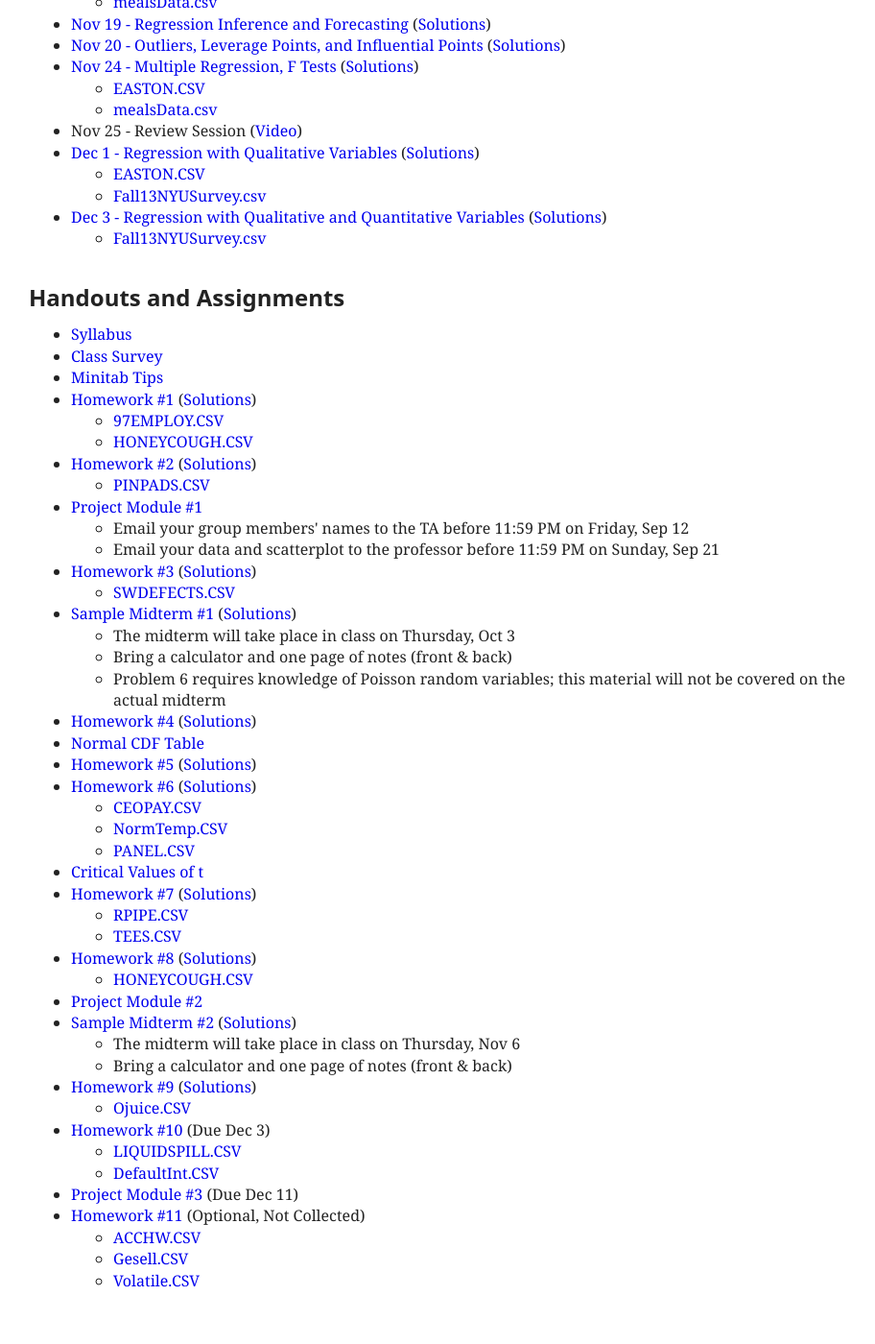
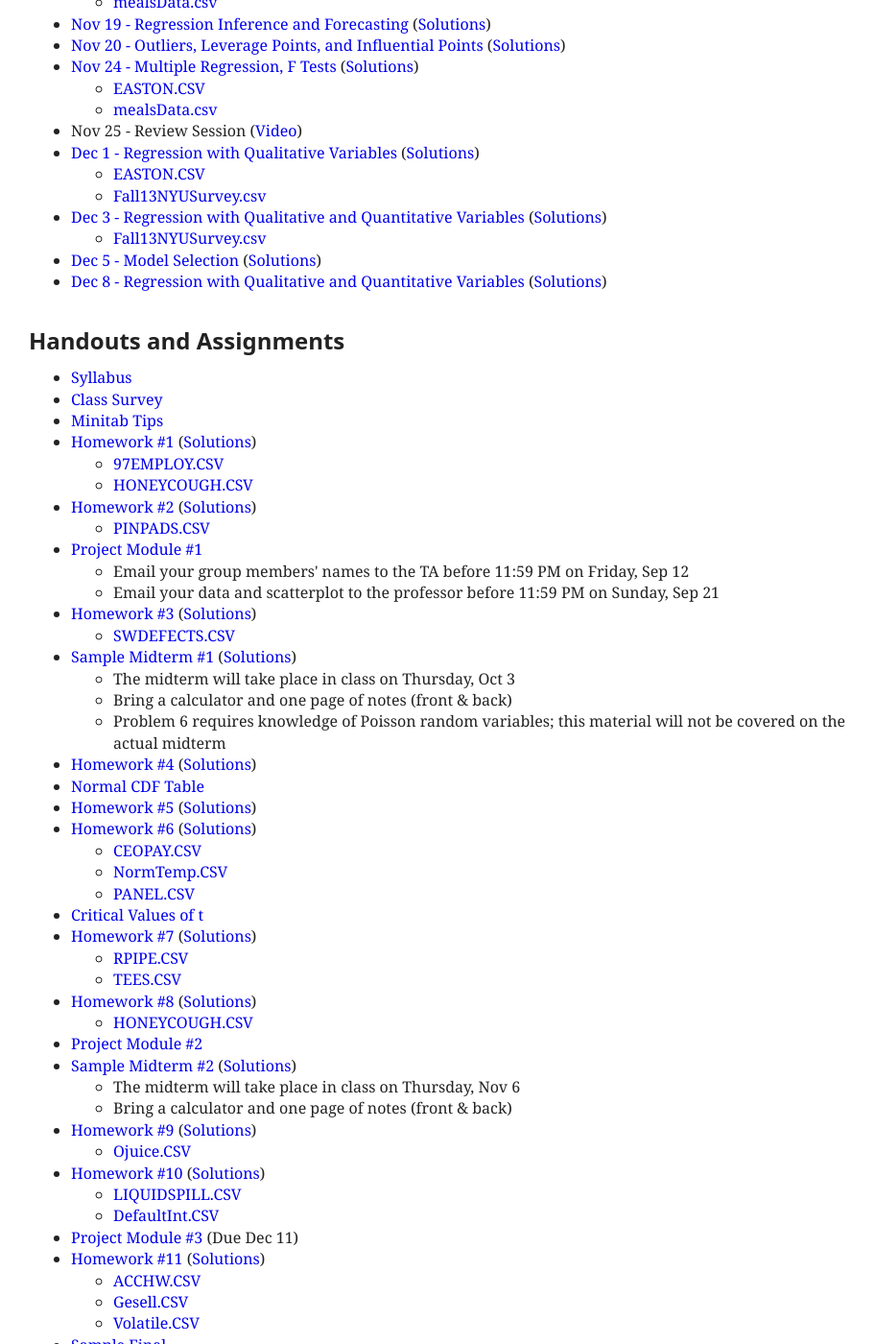
Before and after one commit to patperry/patperry.github.com, a Jekyll site: the page built from course/ub0103/index.html, in a window 1280 px wide and 1400 px high, scrolled down 1304 px. Shown: the whole window at 96% size, without its empty margins (178-1090 px from the left). Built offline with Jekyll 4.4.1, drawn with Linux system fonts in a browser that asks for light colours; before the commit the page ends 2671 px from its top, so only the background shows below that.

Commit message:
Add missing solutions, handouts

```diff
--- a/course/ub0103/index.html
+++ b/course/ub0103/index.html
@@ -132,6 +132,10 @@ stylesheet: /css/main.css?v=1
     <ul>
       <li><a href="data/Fall13NYUSurvey.csv">Fall13NYUSurvey.csv</a>
     </ul>
+  <li><a href="lecture/reg-modelsel.pdf">Dec 5 - Model Selection</a>
+    (<a href="lecture/reg-modelsel-sol.pdf">Solutions</a>)
+  <li><a href="lecture/reg-qualquant.pdf">Dec 8 - Regression with Qualitative and Quantitative Variables</a>
+    (<a href="lecture/reg-qualquant-sol.pdf">Solutions</a>)
 </ul>
 
 <h2>Handouts and Assignments</h2>
@@ -205,7 +209,7 @@ stylesheet: /css/main.css?v=1
       <li><a href="data/Ojuice.CSV">Ojuice.CSV</a>
     </ul>
   <li><a href="hw/hw10.pdf">Homework #10</a>
-    (Due Dec&nbsp;3)
+    (<a href="hw/hw10sol.pdf">Solutions</a>)
     <ul>
       <li><a href="data/LIQUIDSPILL.CSV">LIQUIDSPILL.CSV</a>
       <li><a href="data/DefaultInt.CSV">DefaultInt.CSV</a>
@@ -213,11 +217,12 @@ stylesheet: /css/main.css?v=1
   <li><a href="hw/module3.pdf">Project Module #3</a>
     (Due Dec&nbsp;11)
   <li><a href="hw/hw11.pdf">Homework #11</a>
-    (Optional, Not Collected)
+    (<a href="hw/hw11sol.pdf">Solutions</a>)
     <ul>
       <li><a href="data/ACCHW.CSV">ACCHW.CSV</a>
       <li><a href="data/Gesell.CSV">Gesell.CSV</a>
       <li><a href="data/Volatile.CSV">Volatile.CSV</a>
     </ul>
+  <li><a href="handout/final.pdf">Sample Final</a>
 </ul>
 </main>
```
Also changed, not shown: 5 other files.
